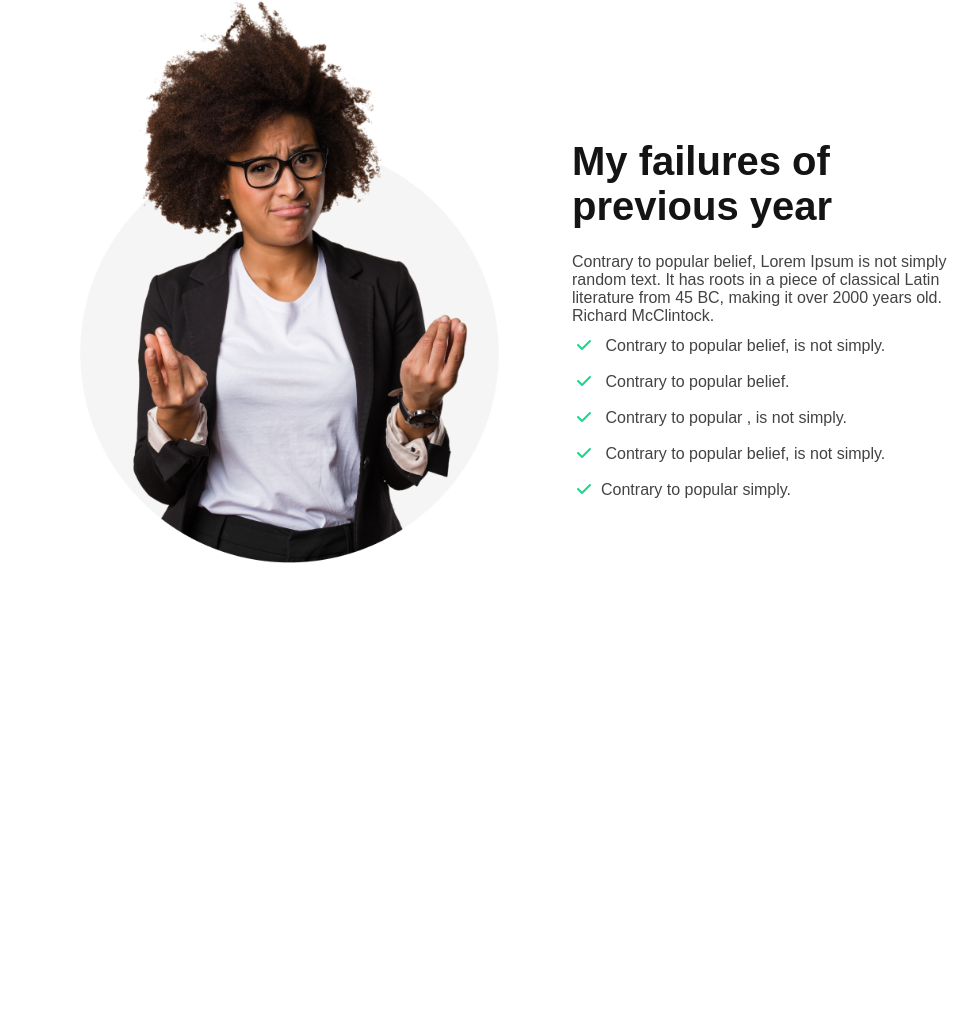
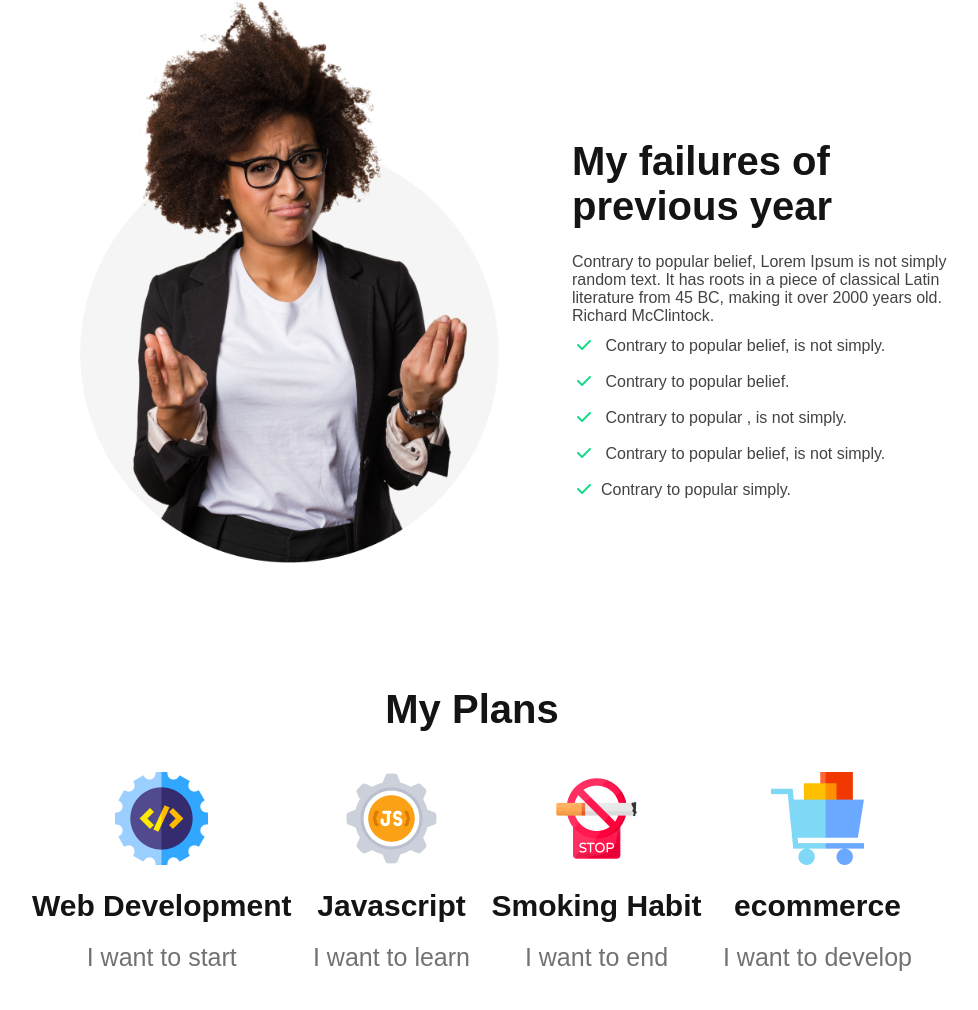
Before and after one commit to MHOPI98/new-year, a plain HTML site: page index.html in a window 1280 px wide. Shown: the part 921-1931 px from the top of the page, without its empty margins (168-1146 px from the left). Before the commit the page ends 1598 px from the top, so only its background shows below. Drawn offline with Linux system fonts and the light colour scheme.

Commit message:
Plans added

```diff
--- a/index.html
+++ b/index.html
@@ -62,6 +62,34 @@
                 </div>
             </div>
         </section>
+        <!-- plans -->
+        <section>
+            <div class="plans-section">
+            <h3 class="plans-title">My Plans</h3>
+            <div class="plans-container">
+                <div class="plans">
+                    <img src="../new-year/images/icons/web.png" alt="">
+                    <h3 >Web Development</h3>
+                    <p >I want to start</p>
+                </div>
+                <div class="plans">
+                    <img src="../new-year/images/icons/js.png" alt="">
+                    <h3 >Javascript</h3>
+                    <p >I want to learn</p>
+                </div>
+                <div class="plans">
+                    <img src="../new-year/images/icons/smoke.png" alt="">
+                    <h3 >Smoking Habit</h3>
+                    <p >I want to end</p>
+                </div>
+                <div class="plans">
+                    <img  src="../new-year/images/icons/ecom.png" alt="">
+                    <h3 >ecommerce</h3>
+                    <p >I want to develop</p>
+                </div>
+            </div>
+            </div>
+        </section>
     </main>
 </body>
 
--- a/style.css
+++ b/style.css
@@ -103,3 +103,37 @@ header {
     text-align: center;
 
 }
+
+.plans-section {
+    margin: 120px 200px;
+}
+
+.plans-title {
+    color: #151414;
+    text-align: center;
+    font-size: 40px;
+    font-weight: 700;
+    margin-bottom: 40px;
+}
+
+.plans-container {
+    display: flex;
+    justify-content: space-between;
+    text-align: center;
+}
+
+
+.plans h3 {
+    color: #151414;
+    text-align: center;
+    font-size: 30px;
+    font-weight: 700;
+    margin: 20px 0;
+}
+
+.plans p {
+    color:  #737272;
+    text-align: center;
+    font-size: 25px;
+    font-weight: 500;
+}
```
